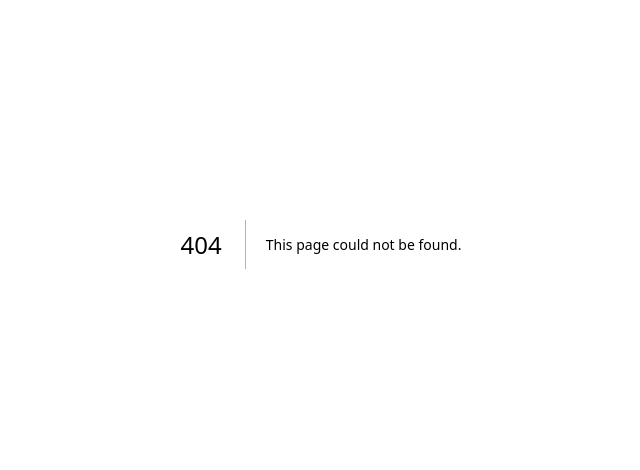
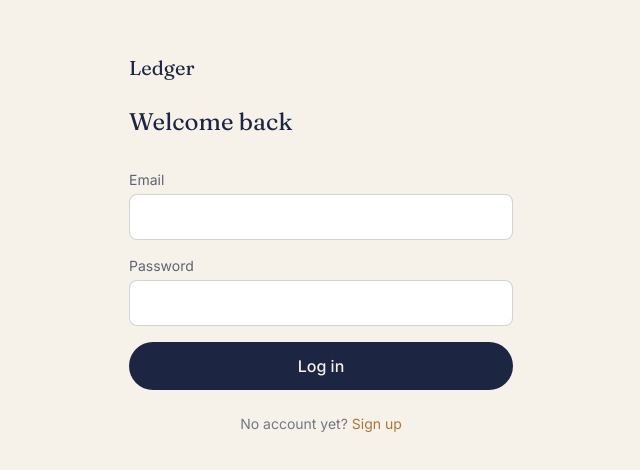
Before and after one commit to Snigdha977/crm_freelance, a Next.js app in the folder frontend/: page /login in a window 1280 px wide. Before the commit this address had no page. Shown: the part 156-626 px from the top of the page, without its empty margins (319-959 px from the left). Built offline with nearby package versions, Linux system fonts and the light colour scheme; no server answers.

Commit message:
Create page.js

```diff
--- /dev/null
+++ b/frontend/app/login/page.js
@@ -0,0 +1,73 @@
+"use client";
+
+import { useState } from "react";
+import { useRouter } from "next/navigation";
+import Link from "next/link";
+import { api } from "../../lib/api";
+
+export default function LoginPage() {
+  const router = useRouter();
+  const [form, setForm] = useState({ email: "", password: "" });
+  const [error, setError] = useState("");
+  const [loading, setLoading] = useState(false);
+
+  async function handleSubmit(e) {
+    e.preventDefault();
+    setError("");
+    setLoading(true);
+    try {
+      await api.login(form);
+      router.push("/dashboard");
+    } catch (err) {
+      setError(err.message);
+    } finally {
+      setLoading(false);
+    }
+  }
+
+  return (
+    <main className="flex min-h-screen items-center justify-center bg-paper px-6">
+      <div className="w-full max-w-sm">
+        <Link href="/" className="font-display text-xl text-ink">Ledger</Link>
+        <h1 className="mt-6 font-display text-2xl text-ink">Welcome back</h1>
+
+        <form onSubmit={handleSubmit} className="mt-8 space-y-4">
+          <div>
+            <label className="block text-sm text-ink/70">Email</label>
+            <input
+              type="email"
+              required
+              value={form.email}
+              onChange={(e) => setForm({ ...form, email: e.target.value })}
+              className="mt-1 w-full rounded-lg border border-ink/20 bg-white px-4 py-2.5 text-ink outline-none focus:border-brass"
+            />
+          </div>
+          <div>
+            <label className="block text-sm text-ink/70">Password</label>
+            <input
+              type="password"
+              required
+              value={form.password}
+              onChange={(e) => setForm({ ...form, password: e.target.value })}
+              className="mt-1 w-full rounded-lg border border-ink/20 bg-white px-4 py-2.5 text-ink outline-none focus:border-brass"
+            />
+          </div>
+
+          {error && <p className="text-sm text-rose">{error}</p>}
+
+          <button
+            type="submit"
+            disabled={loading}
+            className="w-full rounded-full bg-ink py-3 font-medium text-paper transition hover:bg-ink/90 disabled:opacity-60"
+          >
+            {loading ? "Logging in…" : "Log in"}
+          </button>
+        </form>
+
+        <p className="mt-6 text-center text-sm text-ink/60">
+          No account yet? <Link href="/signup" className="text-brass hover:underline">Sign up</Link>
+        </p>
+      </div>
+    </main>
+  );
+}
```
